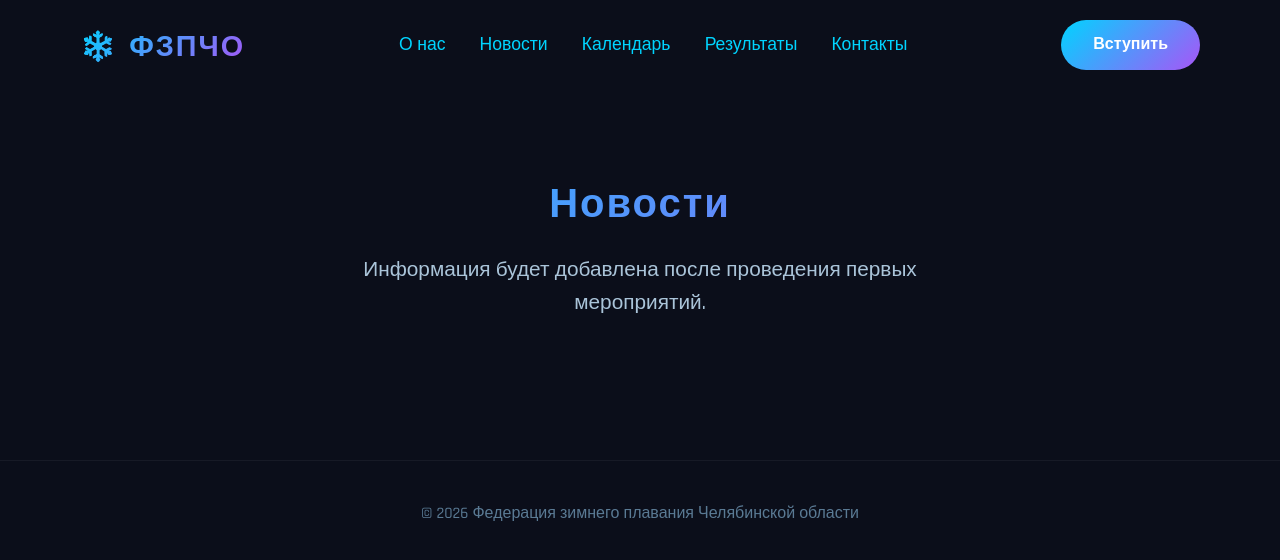
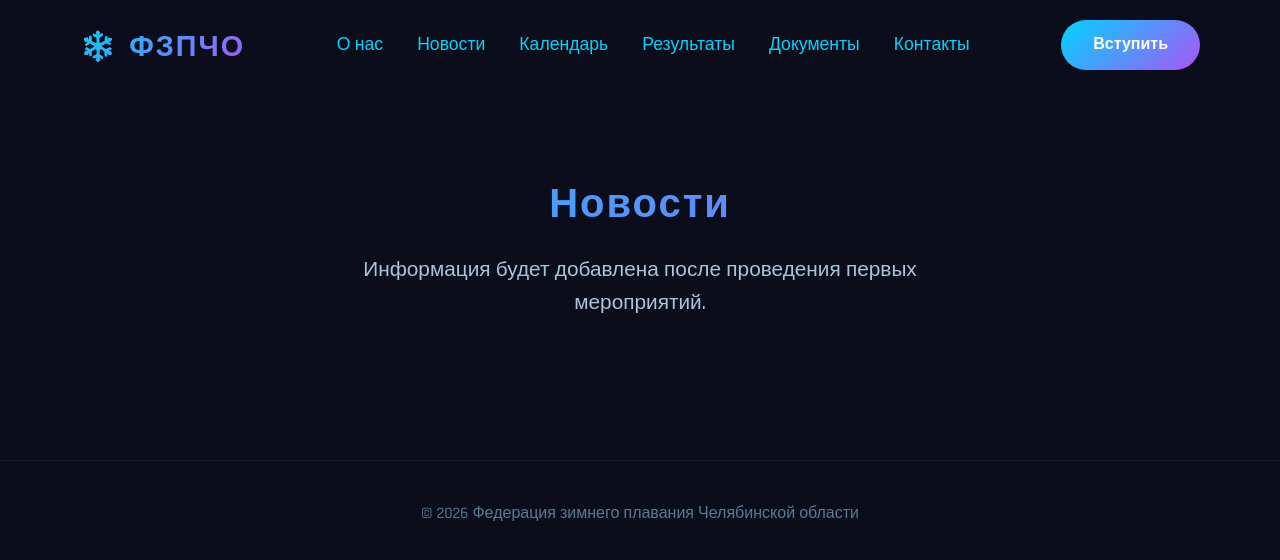
Before and after one commit to maycllnicus717-ai/fzpcho, a plain HTML site: page news.html in a window 1280 px wide. Drawn offline with Linux system fonts and the light colour scheme.

Commit message:
Добавлены документы

```diff
--- a/news.html
+++ b/news.html
@@ -39,6 +39,7 @@
             <a href="news.html">Новости</a>
             <a href="calendar.html">Календарь</a>
             <a href="results.html">Результаты</a>
+            <a href="documents.html">Документы</a>
             <a href="index.html#contacts">Контакты</a>
         </nav>
         <a href="index.html#join" class="btn">Вступить</a>
```
